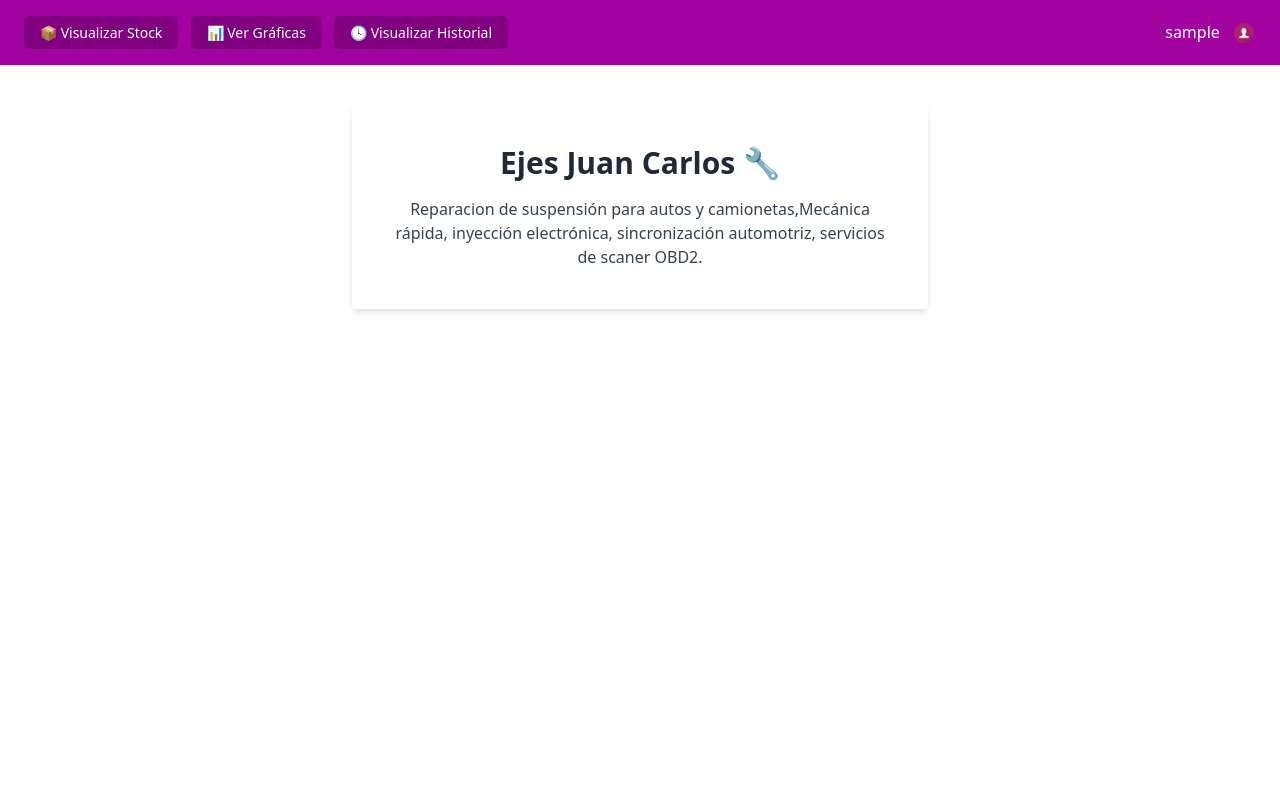
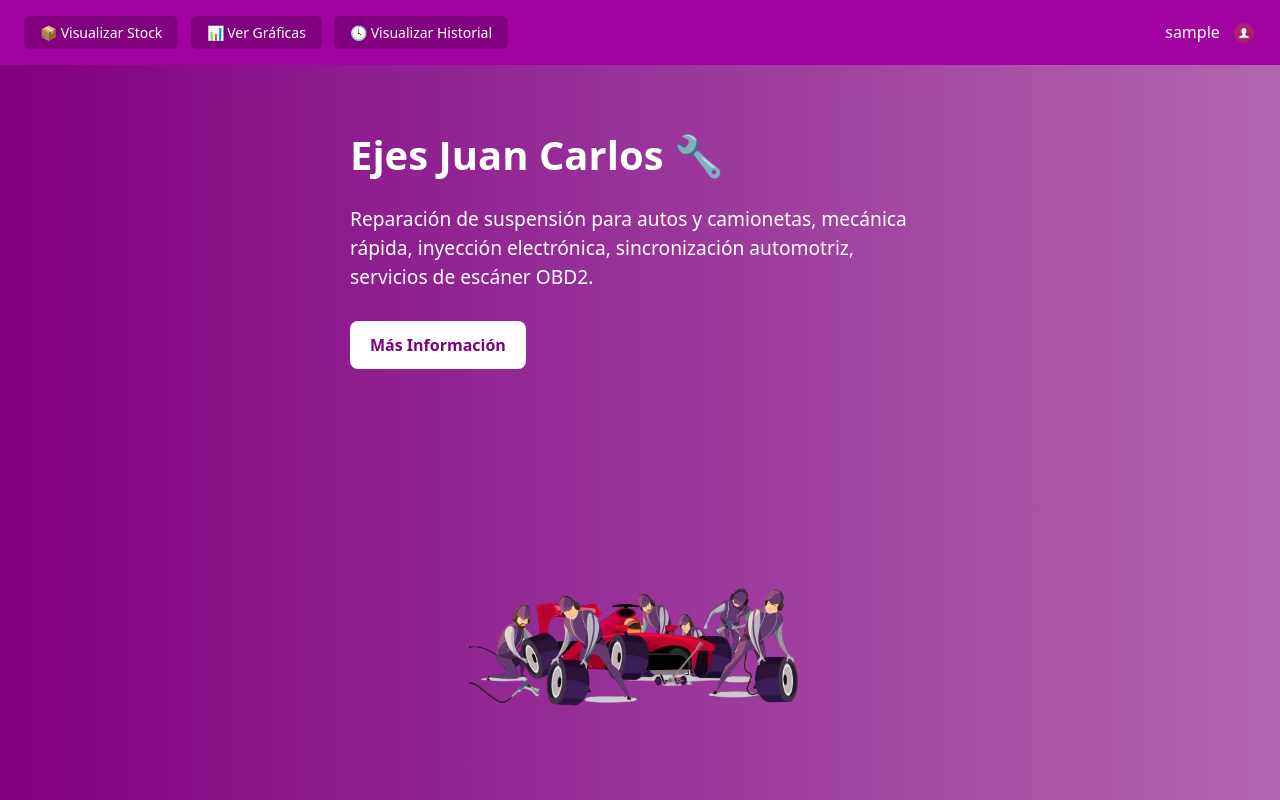
Before and after one commit to SharkCtts/Taller_LS3, a Flask app: page /menu in a window 1280 px wide. Run offline with Flask 3, Linux system fonts and the light colour scheme; the visitor is signed in with stand-in values (Sample User, id 1).

Commit message:
Segunda version del landing page
Creo que la ultima xd, ojalá sí porque yo lo veo bien. Odio crear paginas 🔥

```diff
--- a/static/css/menu.css
+++ b/static/css/menu.css
@@ -53,3 +53,70 @@
 .custom-header {
     background-color: #a103a1;
 }
+
+/* Fondo con gradiente morado */
+.landing-section {
+    display: flex;
+    justify-content: space-between;
+    align-items: center;
+    padding: 60px;
+    background: linear-gradient(to right, #800080, #b266b2);
+    color: white;
+    min-height: 80vh;
+}
+
+/* Contenido textual */
+.landing-content {
+    max-width: 50%;
+}
+
+.landing-title {
+    font-size: 2.5rem;
+    font-weight: bold;
+    margin-bottom: 20px;
+}
+
+.landing-description {
+    font-size: 1.2rem;
+    margin-bottom: 30px;
+}
+
+/* Botón */
+.info-button {
+    display: inline-block;
+    padding: 12px 20px;
+    background-color: white;
+    color: #800080;
+    border-radius: 8px;
+    text-decoration: none;
+    font-weight: bold;
+    transition: background-color 0.3s ease;
+}
+
+.info-button:hover {
+    background-color: #f0d0f0;
+}
+
+/* Imagen decorativa */
+.landing-image img {
+    max-width: 400px;
+    height: auto;
+}
+
+main {
+    flex: 1;
+    display: flex;
+    flex-direction: column;
+    justify-content: center;
+    align-items: center;
+}
+
+body {
+    display: flex;
+    flex-direction: column;
+    min-height: 100vh;
+    margin: 0;
+    padding: 0;
+    background: url("img/fondo_login.png") no-repeat center center fixed;
+    background-size: cover;
+}
--- a/templates/menu.html
+++ b/templates/menu.html
@@ -34,12 +34,19 @@
     </div>
 
     <!-- Landing principal -->
-    <main class="p-10 flex flex-col items-center">
-        <div class="bg-white rounded shadow-md p-10 text-center max-w-xl">
-            <h1 class="text-3xl font-bold mb-4">Ejes Juan Carlos 🔧</h1>
-            <p class="text-gray-700">Reparacion de suspensión para autos y camionetas,Mecánica rápida, inyección electrónica, sincronización automotriz, servicios de scaner OBD2.</p>
+    <main class="landing-section">
+        <div class="landing-content">
+            <h1 class="landing-title">Ejes Juan Carlos 🔧</h1>
+            <p class="landing-description">
+                Reparación de suspensión para autos y camionetas, mecánica rápida, inyección electrónica, sincronización automotriz, servicios de escáner OBD2.
+            </p>
+            <a href="{{ url_for('visualizar') }}" class="info-button">Más Información</a>
+        </div>
+        <div class="landing-image">
+            <img src="{{ url_for('static', filename='img/fondo_landing_page.png') }}" alt="Ilustración" width="1200" height="800"/>
         </div>
     </main>
 
+
 </body>
 </html>
```
Also changed, not shown: static/img/fondo_landing_page.png (added).
